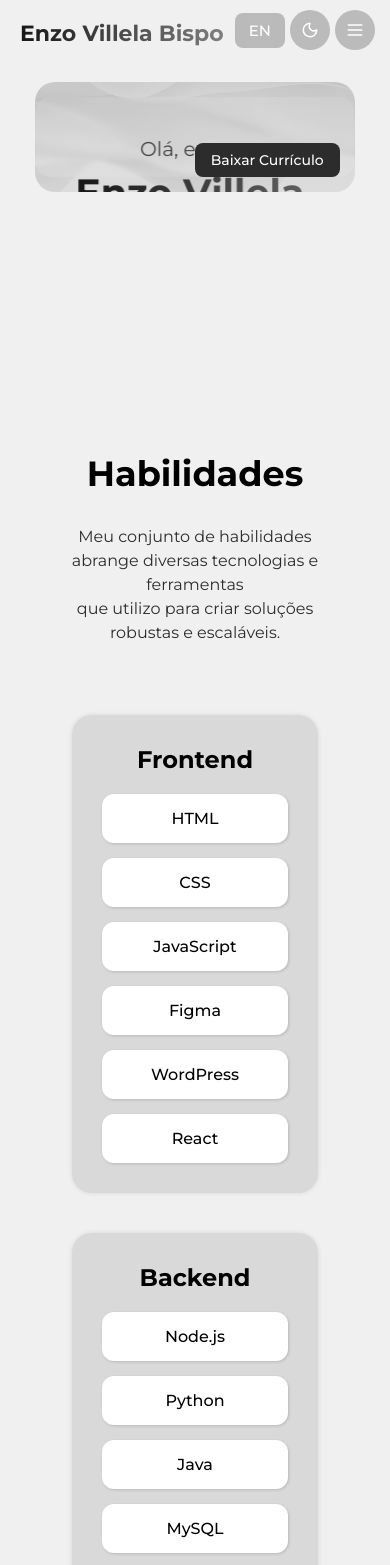
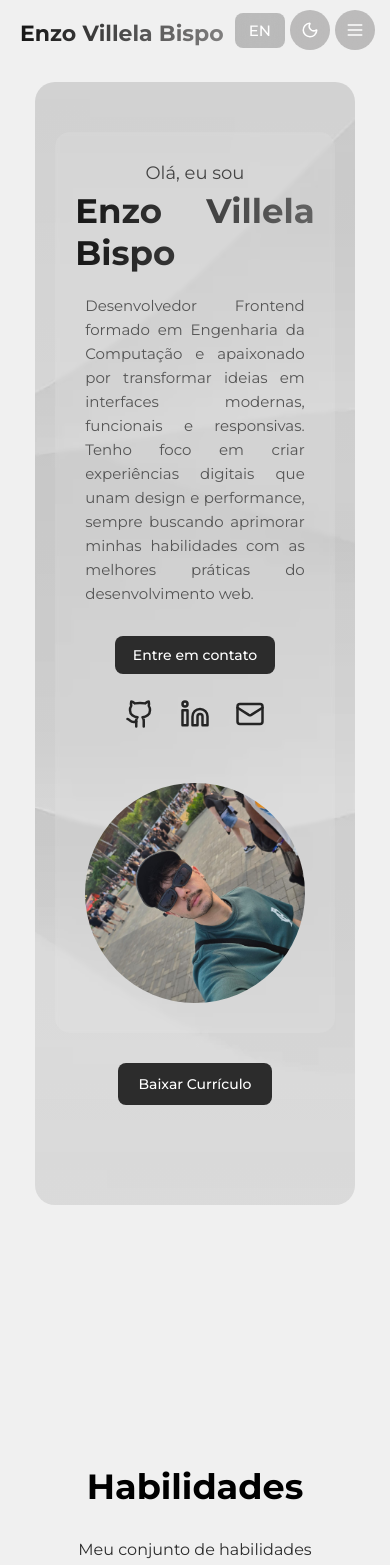
Before and after one commit to Enzirneo/Portifolio, a React (Vite) app: page / in a window 390 px wide. Shown: the top 1565 px of the page. Built offline with nearby package versions, Linux system fonts and the light colour scheme.

Commit message:
Melhoria da responsividade do Hero

```diff
--- a/src/components/Hero/Hero.css
+++ b/src/components/Hero/Hero.css
@@ -232,28 +232,78 @@
   background: #bbb;
 }
 
-@media (max-width: 1024px) {
+@media (max-width: 768px) {
+  .hero {
+    height: auto;
+    padding: 30px 20px 100px 20px;
+  }
+
   .blur-box {
     flex-direction: column;
     align-items: center;
     text-align: center;
+    gap: 30px;
+    height: auto;
+    position: static;
+    transform: none;
+    top: unset;
+    left: unset;
+    padding: 30px 20px;
+    margin-top: 20px;
   }
 
   .hero-text {
     align-items: center;
+    text-align: justify;
+  }
+
+  .hero-text h1 {
+    font-size: 34px;
+  }
+
+  .hero-text p:first-of-type {
+    font-size: 18px;
+    margin-bottom: 6px;
+  }
+
+  .subtext {
+    font-size: 15px;
+    padding: 0 10px;
+    text-align: justify;
+  }
+
+  .buttons {
+    justify-content: center;
+    width: 100%;
+  }
+
+  .btn {
+    padding: 10px 18px;
+    font-size: 14px;
+  }
+
+  .social-icons {
+    justify-content: center;
+    gap: 25px;
+    flex-wrap: wrap;
+  }
+
+  .profile-container {
+    display: flex;
+    justify-content: center;
   }
 
   .profile-image {
-    width: 260px;
-    height: 260px;
+    width: 220px;
+    height: 220px;
+    margin-top: 20px;
+  }
+
+  .download-btn {
+    position: static;
     margin-top: 30px;
-  }
-}
-
-@media (max-width: 768px) {
-  .hero {
-    height: auto;
-    padding-bottom: 80px;
+    font-size: 14px;
+    padding: 12px 20px;
   }
 
   .top-buttons {
@@ -264,32 +314,8 @@
   }
 
   .nome {
+    font-size: 18px;
+    left: 15px;
     top: 10px;
-    left: 15px;
-    font-size: 18px;
-  }
-
-  .hero-text h1 {
-    font-size: 38px;
-  }
-
-  .subtext {
-    font-size: 16px;
-  }
-
-  .btn {
-    padding: 8px 16px;
-    font-size: 14px;
-  }
-
-  .social-icons {
-    justify-content: center;
-  }
-
-  .download-btn {
-    bottom: 15px;
-    right: 15px;
-    padding: 8px 16px;
-    font-size: 14px;
   }
 }
```
